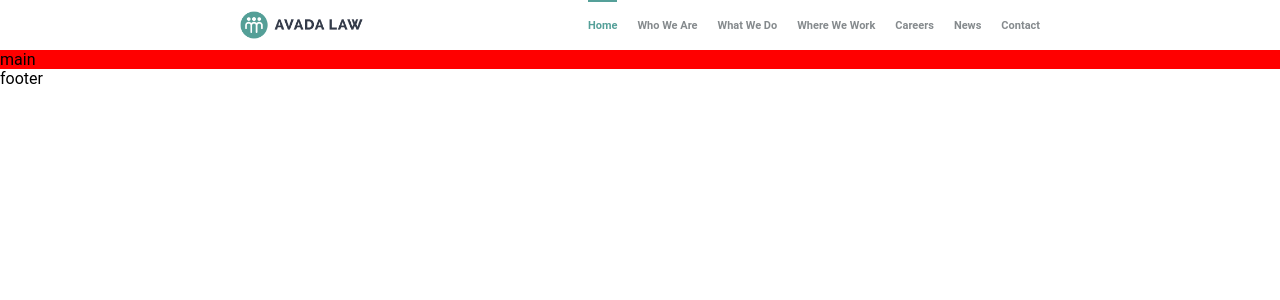
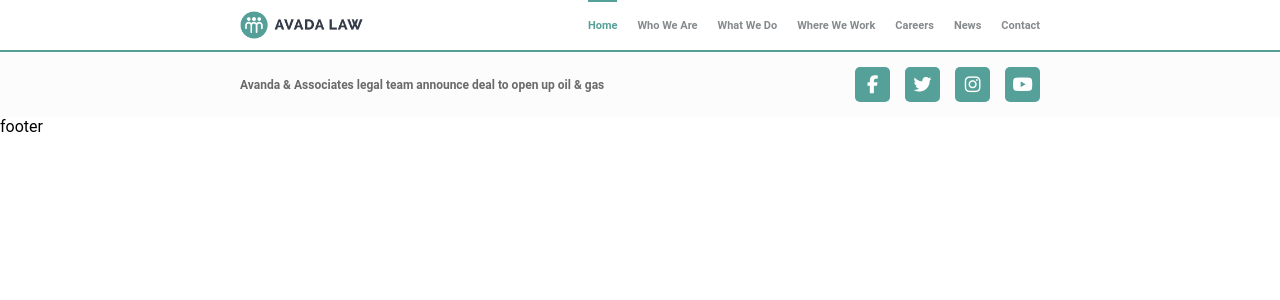
Before and after one commit to edaless/proj-html-vuejs, a Vue app: page / in a window 1280 px wide. Shown: the top 300 px of the page. Built offline with nearby package versions, Linux system fonts and the light colour scheme.

Commit message:
b1 completata

```diff
--- a/index.html
+++ b/index.html
@@ -1,13 +1,18 @@
 <!DOCTYPE html>
 <html lang="en">
+
 <head>
   <meta charset="UTF-8" />
   <link rel="icon" type="image/svg+xml" href="/vite.svg" />
   <meta name="viewport" content="width=device-width, initial-scale=1.0" />
+  <!-- fontawesome -->
+  <script src="https://kit.fontawesome.com/a523a9c105.js" crossorigin="anonymous"></script>
   <title>Vite + Vue</title>
 </head>
+
 <body>
   <div id="app"></div>
   <script type="module" src="/src/main.js"></script>
 </body>
+
 </html>
--- a/src/components/Header.vue
+++ b/src/components/Header.vue
@@ -94,7 +94,7 @@ $color-header: #ffffff;
     margin-left: 20px;
     font-size: 11px;
     font-weight: 600;
-    color: #858a8d;
+    color: var(--scritte-grey);
 
     &:hover,
     &.active {
--- a/src/components/Main.vue
+++ b/src/components/Main.vue
@@ -1,11 +1,41 @@
 <script >
 
+import { store } from '../store.js';
+
+export default {
+    data() {
+        return {
+            store
+        }
+    }
+}
 
 </script>
 
 <template>
     <div class="cont">
-        main
+        <div class="b1">
+            <div class="larghezza">
+                <div class="text">
+                    {{ store.b1 }}
+                </div>
+
+                <div class="socials">
+                    <a href="#" class="social">
+                        <i class="fa-brands fa-facebook-f"></i>
+                    </a>
+                    <a href="#" class="social">
+                        <i class="fa-brands fa-twitter"></i>
+                    </a>
+                    <a href="#" class="social">
+                        <i class="fa-brands fa-instagram"></i>
+                    </a>
+                    <a href="#" class="social">
+                        <i class="fa-brands fa-youtube"></i>
+                    </a>
+                </div>
+            </div>
+        </div>
     </div>
 </template>
 
@@ -13,7 +43,41 @@
 .cont {
     // margin perché parta da sotto l'header
     margin-top: var(--h-header);
-    // height: 1000px;
-    background-color: red;
+
+
+}
+
+.b1 {
+    border-top: 2px solid var(--color-green);
+    padding: 15px 0;
+    color: var(--scritte-dark-grey);
+    font-weight: 600;
+    font-size: 12px;
+    background-color: #fcfcfc;
+
+    .larghezza {
+        display: flex;
+        justify-content: space-between;
+        align-items: center;
+    }
+}
+
+.socials {
+    display: flex;
+}
+
+.social {
+    display: flex;
+    justify-content: center;
+    align-items: center;
+    background-color: var(--color-green);
+    width: 35px;
+    height: 35px;
+    border-radius: 5px;
+    font-size: 18px;
+    margin-left: 15px;
+    text-decoration: none;
+
+    color: white;
 }
 </style>
--- a/src/store.js
+++ b/src/store.js
@@ -32,6 +32,7 @@ export const store = reactive({
             active: false
         }
 
-    ]
+    ],
+    b1: "Avanda & Associates legal team announce deal to open up oil & gas"
 
 });
--- a/src/style.css
+++ b/src/style.css
@@ -11,6 +11,10 @@
   --w-larghezza: 800px;
   /* var(--color-green) */
   --color-green: #55a099;
+  /* var(--scritte-grey) */
+  --scritte-grey: #858a8d;
+  /* var(--scritte-dark-grey) */
+  --scritte-dark-grey: #6a6a6a;
   /* var(--h-header) */
   --h-header: 50px;
 
```
Lines whose indentation alone changed are shown as unchanged.
